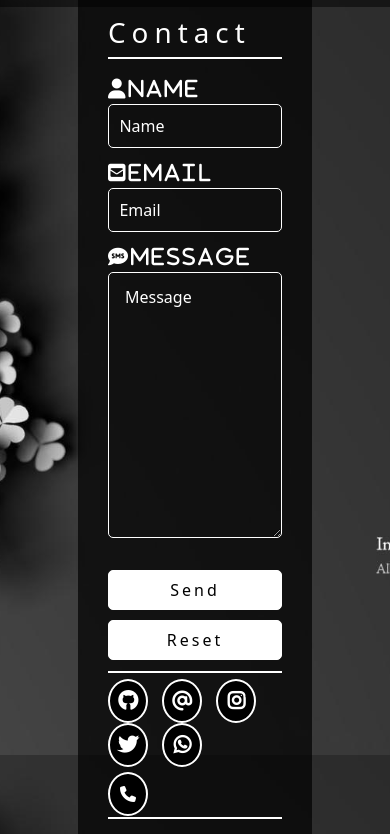
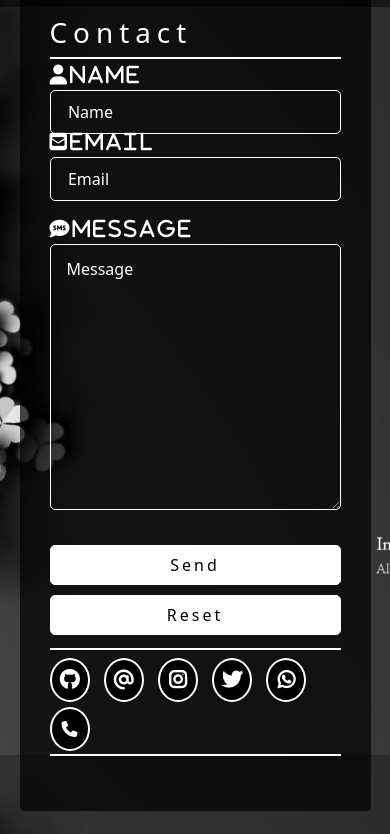
Before and after one commit to IliyaIkasi/Portfolio, a plain HTML site: page contact.html in a window 390 px wide. Shown: the part 89-923 px from the top of the page. Drawn offline with nearby package versions, Linux system fonts and the light colour scheme.

Commit message:
editted the contact responsiveness

```diff
--- a/style.css
+++ b/style.css
@@ -374,6 +374,20 @@ body {
     .project-background .row {
         grid-template-columns: repeat(2, 1fr);
     }
+
+    .contact-form {
+        background: rgba(0, 0, 0, 0.7);
+        margin: 50px auto;
+        padding: 55px 30px;
+        color: white;
+        width: 70%;
+        max-width: 90%;
+        border-radius: 5px;
+    }
+
+    .contact-form .contact-text .contact-textbox {
+        /* padding-top: 20px; */
+    }
 }
 @media screen and (max-width: 800px) {
     /* Carousel Section */
@@ -386,18 +400,14 @@ body {
         grid-template-columns: repeat(2, 1fr);
     }
 
-    .contact-form .contact-text {
-        flex-direction: column;
-    }
-
-    .contact-form .contact-text .contact-textbox {
-        width: 100%;
-    }
-
-}
-@media screen and  (max-width: 400px) {
-    .project-background .row {
-        grid-template-columns: repeat(1, 1fr);
+    .contact-form {
+        background: rgba(0, 0, 0, 0.7);
+        margin: 50px auto;
+        padding: 55px 30px;
+        color: white;
+        width: 80%;
+        max-width: 90%;
+        border-radius: 4px;
     }
 
     .contact-form .contact-text {
@@ -405,7 +415,7 @@ body {
     }
 
     .contact-form .contact-text .contact-textbox {
-        padding-top: 20px;
+        /* padding-top: 20px; */
         width: 100%;
     }
 
@@ -426,3 +436,44 @@ body {
     }
 
 }
+@media screen and  (max-width: 400px) {
+    .project-background .row {
+        grid-template-columns: repeat(1, 1fr);
+    }
+
+    .contact-form {
+        background: rgba(0, 0, 0, 0.7);
+        margin: 50px auto;
+        padding: 55px 30px;
+        color: white;
+        width: 90%;
+        max-width: 90%;
+        border-radius: 4px;
+    }
+
+    .contact-form .contact-text {
+        flex-direction: column;
+    }
+
+    .contact-form .contact-text .contact-textbox {
+        /* padding-top: 20px; */
+        width: 100%;
+    }
+
+    .contact-form .contact-msgbox {
+        padding-top: 20px;
+    }
+
+    .contact-form .contact-btnbox {
+        padding-top: 20px;
+        display: flex;
+        flex-direction: column;
+    }
+
+    .contact-form .contact-btnbox input {
+        padding: 0 10px;
+        margin-bottom: 10px;
+        width: 100%;
+    }
+
+}
```
